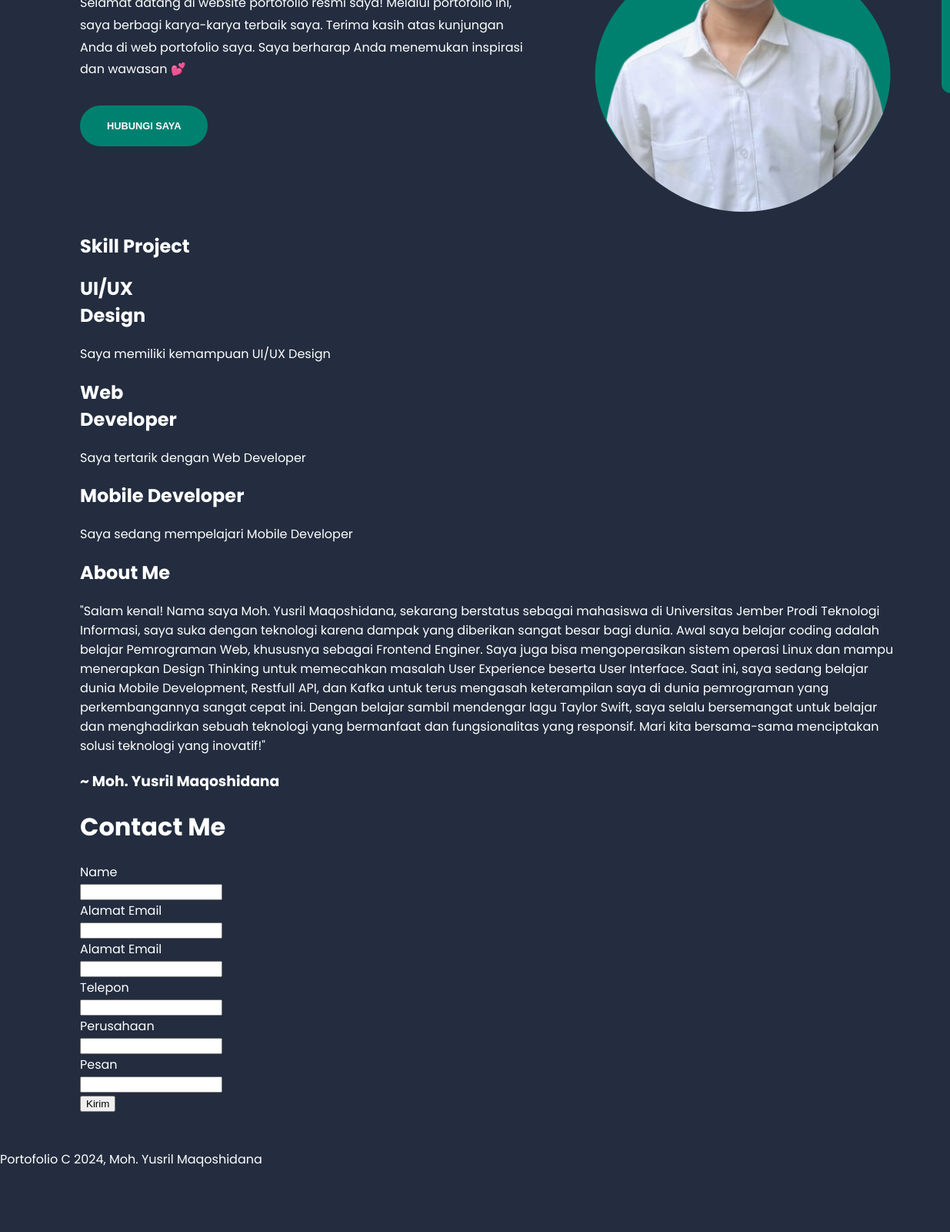
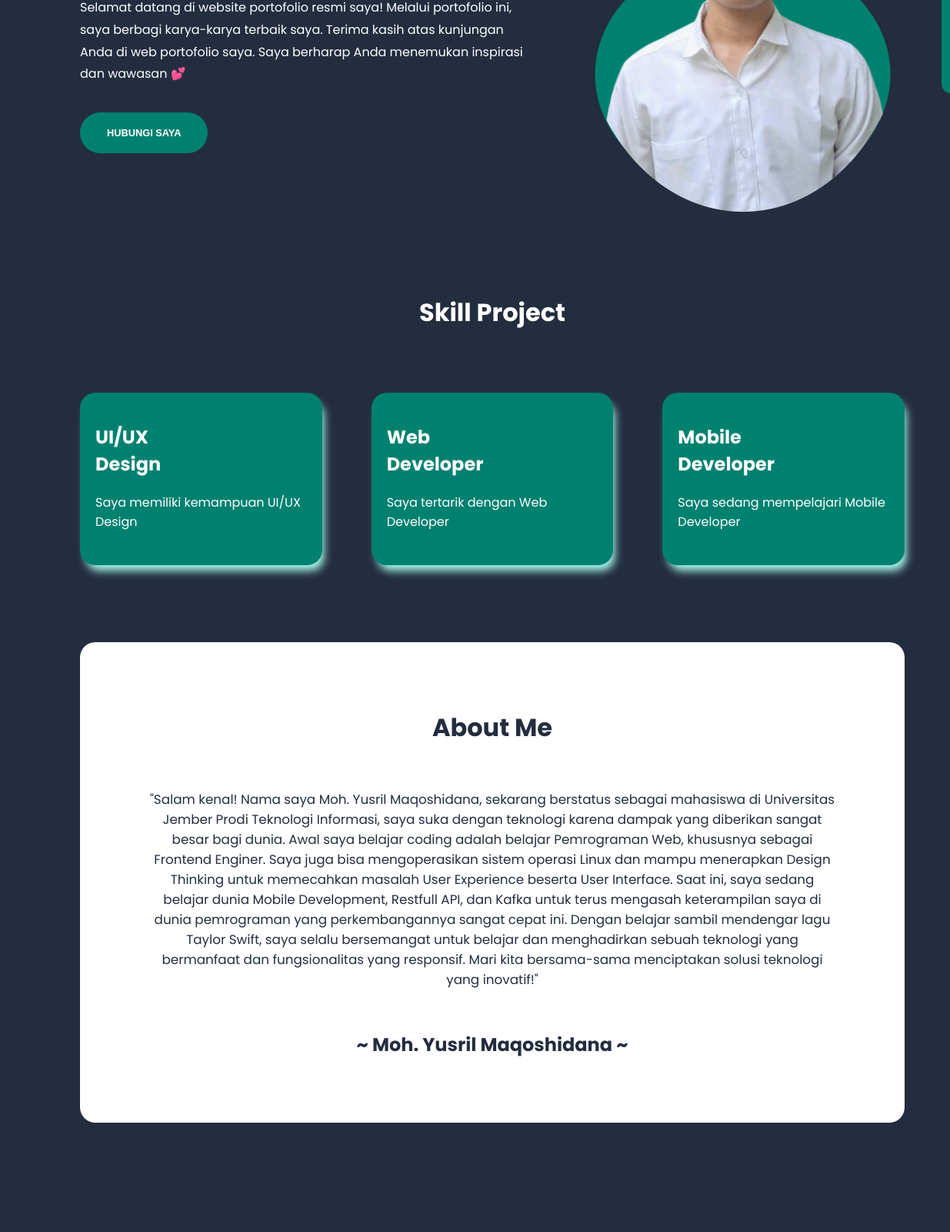
Before and after one commit to YusrilMaqoshidana/Web-Portofolio, a plain HTML site: page index.html in a window 1280 px wide. Shown: the part 380-1980 px from the top of the page at 77% size, 0-1235 px from the left. Before the commit the page ends 1914 px from the top, so only its background shows below. Drawn offline with Linux system fonts and the light colour scheme.

Commit message:
web portofolio 100% selesai

```diff
--- a/css/app.css
+++ b/css/app.css
@@ -64,12 +64,25 @@ body {
     text-transform: uppercase;
     font-size: 0.6rem;
 }
+.hamburger-menu {
+    display: none;
+    flex-direction: column;
+    cursor: pointer;
+}
+
+.bar {
+    width: 2rem;
+    height: 0.2rem;
+    background-color: #fff;
+    margin: 0.2rem 0;
+}
 main {
     flex: 1;
     width: 100%;
     max-width: 1200px;
     margin-inline: auto;
     padding: 2rem 4rem;
+    column-gap: 20rem;
 }
 
 main .content {
@@ -91,12 +104,13 @@ main .content .description-content h1 span {
 main .content .description-content p {
     font-size: 1rem;
     line-height: 1.8rem;
+    margin-bottom: 3rem;
 }
-main .content .description-content button {
+main .content .description-content a {
     padding: 1rem 2rem;
+    text-decoration: none;
     border: 3px solid transparent;
     border-radius: 999px;
-    margin-block-start: 1rem;
     background-color: var(--main-color);
     font-family: 'Quicksand', sans-serif;
     text-transform: uppercase;
@@ -106,15 +120,121 @@ main .content .description-content button {
     cursor: pointer;
     transition: all 0.15s ease-in;
 }
-main .content .description-content button:hover{
+main .content .description-content a:hover{
     background-color: var(--body-color);
-    color: var(--main-color);
+    color: white;
     border: 3px solid var(--main-color);
     font-weight: 700;
 }
-
-/* note lanjut sampai sini*/
-
+main #skill {
+    margin-top: 100px;
+    margin-bottom: 100px;
+    justify-content: center;
+}
+main #skill > h1 {
+    text-align: center;
+    margin-top: 30px;
+    margin-bottom: 80px;
+    font-size: 2rem;
+}
+main #skill .skill-content{
+    display: flex;
+    flex-direction: row;
+    align-items: center;
+    column-gap: 4rem;
+}
+main #skill .skill-content .card {
+    padding: 20px;
+    width: 20rem;
+    height: 14rem;
+    border-radius: 20px;
+    background-color: #008170;
+    -webkit-box-shadow: 5px 10px 12px -3px rgba(171,255,244,1);
+    -moz-box-shadow: 5px 10px 12px -3px rgba(171,255,244,1);
+    box-shadow: 5px 10px 12px -3px rgba(171,255,244,1);
+    transition: all 0.2s ease-in;
+    cursor: pointer;
+}
+main #skill .skill-content .card:hover {
+    background-color: white;
+    -webkit-box-shadow: 0px 0px 12px 10px rgba(171,255,244,1);
+    -moz-box-shadow: 0px 0px 12px 10px rgba(171,255,244,1);
+    box-shadow: 0px 0px 12px 10px rgba(171,255,244,1);
+    color: #232D3F;
+}
+main #about{
+    position: relative;
+    width: 100%;
+    margin-top: 80px;
+    padding: 60px;
+    text-align: center;
+    color: var(--body-color);
+    background-color: white;
+    border-radius: 20px;
+}
+main #about h1{
+    font-size: 2rem;
+    font-weight: 700;
+}
+main #about p{
+    padding: 30px;
+    font-size: 1.05rem;
+    font-weight: 500;
+}
+main #about h3{
+    font-size: 1.5rem;
+    font-weight: 700;
+}
+main #form{
+    margin-top: 20px;
+    margin-bottom: 80px;
+    display: flex;
+    flex-direction: column;
+    gap: 1em;
+}
+main #form h1{
+    font-size: 2rem;
+    font-weight: 700;
+    text-align: center;
+    padding-top: 100px;
+    padding-bottom: 20px;
+}
+main #form label{
+    margin-left: 13%;
+}
+main #form input {
+    width: 75%;
+    padding: 12px 20px;
+    display: block;
+    margin-left: auto;
+    margin-right: auto;
+    border: 2px solid rgba(171,255,244,1);
+    border-radius: 4px;
+}
+main #form input:focus{
+    border: 3px solid rgb(0, 247, 214);
+}
+main #form button{
+    padding: 1rem 2rem;
+    margin-left: auto;
+    margin-right: auto;
+    border: 3px solid transparent;
+    border-radius: 999px;
+    margin-block-start: 1rem;
+    background-color: var(--main-color);
+    text-transform: uppercase;
+    font-size: 0.8rem;
+    font-weight: 700;
+    color: white;
+    cursor: pointer;
+    transition: all 0.15s ease-in;
+}
+main #form button:hover{
+    background-color: var(--body-color);
+    color: white;
+    border: 3px solid var(--main-color);
+    font-weight: 700;
+}
 main .contact {
     position: fixed;
     inset-block: 0;
@@ -151,3 +271,63 @@ main .contact .social-media li a {
 main .contact .social-media li a:hover {
     color: #89b0d9;
 }
+footer{
+    width: 100%;
+    background-color:var(--main-color);
+}
+
+footer p{
+    text-align: center;
+}
+@media only screen and (max-width: 1000px) {
+    .navbar-container{
+        display: flex;
+        justify-content: space-around;
+    }
+    .navbar-container .nav-list ul{
+        column-gap: 0.5rem;
+    }
+    main .content{
+        flex-direction: column;
+    }
+    main .content span{
+      display: block;
+    }
+    main .content aside{
+        order: -1;
+    }
+    main #skill .skill-content{
+        display: flex;
+        flex-direction: column;
+        gap: 2rem ;
+    }
+    main #skill .skill-content .card{
+        width: 70%;
+    }
+}
+@media only screen and (max-width: 620px){
+    .nav-list {
+        display: none;
+        flex-direction: column;
+        width: 100%;
+        position: absolute;
+        top: 60px;
+        left: 0;
+        background-color: var(--body-color);
+    }
+
+    .nav-list.show {
+        display: flex;
+        flex-direction: column;
+        transition: all;
+
+    }
+
+    .nav-list li {
+        margin: 10px 0;
+    }
+
+    .hamburger-menu {
+        display: flex;
+    }
+}
--- a/index.html
+++ b/index.html
@@ -11,7 +11,8 @@
     <link href="https://fonts.googleapis.com/css2?family=Play:wght@700&family=Poppins:ital,wght@0,400;0,700;1,400&display=swap" rel="stylesheet">
     <!-- font awesome -->
     <link rel="stylesheet" href="https://cdnjs.cloudflare.com/ajax/libs/font-awesome/5.15.4/css/all.min.css">
-
+    <!-- Javascript -->
+    <link rel="javascript" href="">
     <title>Portofolio</title>
 </head>
 <body>
@@ -27,6 +28,11 @@
                 <li><a href="#form">Contact</a></li>
             </ul>
         </nav>
+        <div class="hamburger-menu" onclick="toggleMenu()">
+            <div class="bar"></div>
+            <div class="bar"></div>
+            <div class="bar"></div>
+        </div>
     </header>
     <main>
         <div class="content">
@@ -35,7 +41,7 @@
                 <h1><span>I'm interest in </span>Web Developer 🚀</h1>
                 <p>Selamat datang di website portofolio resmi saya! Melalui portofolio ini,
                     saya berbagi karya-karya terbaik saya. Terima kasih atas kunjungan Anda di web portofolio saya. Saya berharap Anda menemukan inspirasi dan wawasan 💕</p>
-                <button>Hubungi Saya</button>
+                <a href="#form">Hubungi Saya</a>
             </article>
             <aside class="content-profile">
                 <img src="image/profil-removebg-preview.png" alt="my profil">
@@ -54,7 +60,7 @@
                     <p>Saya tertarik dengan Web Developer</p>
                 </div>
                 <div class="card">
-                    <h1>Mobile Developer</h1>
+                    <h1>Mobile<br>Developer</h1>
                     <p>Saya sedang mempelajari Mobile Developer</p>
                 </div>
             </div>
@@ -63,44 +69,38 @@
         <article id="about">
             <h1>About Me</h1>
             <p>"Salam kenal! Nama saya Moh. Yusril Maqoshidana, sekarang berstatus sebagai mahasiswa di Universitas Jember Prodi Teknologi Informasi, saya suka dengan teknologi karena dampak yang diberikan sangat besar bagi dunia. Awal saya belajar coding adalah belajar Pemrograman Web, khususnya sebagai Frontend Enginer. Saya juga bisa mengoperasikan sistem operasi Linux dan mampu menerapkan Design Thinking untuk memecahkan masalah User Experience beserta User Interface. Saat ini, saya sedang belajar dunia Mobile Development, Restfull API, dan Kafka untuk terus mengasah keterampilan saya di dunia pemrograman yang perkembangannya sangat cepat ini. Dengan belajar sambil mendengar lagu Taylor Swift, saya selalu bersemangat untuk belajar dan menghadirkan sebuah teknologi yang bermanfaat dan fungsionalitas yang responsif. Mari kita bersama-sama menciptakan solusi teknologi yang inovatif!"</p>
-            <h3>~ Moh. Yusril Maqoshidana</h3>
+            <h3>~ Moh. Yusril Maqoshidana ~</h3>
         </article>
 
         <form action="" id="form">
             <h1>Contact Me</h1>
-            <div>
+            <div class="child-form">
                 <label for="name">Name</label>
                 <br>
-                <input type="name" id="name" />
+                <input type="name" id="name" placeholder="ex: John"/>
               </div>
 
               <div>
                 <label for="email">Alamat Email</label>
                 <br>
-                <input type="email" id="email" />
-              </div>
-
-              <div>
-                <label for="number">Alamat Email</label>
-                <br>
-                <input type="number" id="number" />
+                <input type="email" id="email" placeholder="ex: jhon@gmail.com"/>
               </div>
               <div>
                 <label for="number">Telepon</label>
                 <br>
-                <input type="number" id="number" />
+                <input type="number" id="number" placeholder="ex: +6285235..."/>
               </div>
               <div>
                 <label for="text">Perusahaan</label>
                 <br>
-                <input type="text" id="text" />
+                <input type="text" id="text" placeholder="Your company..."/>
               </div>
               <div>
                 <label for="text">Pesan</label>
                 <br>
-                <input type="text" id="text" />
+                <input type="text" id="text" placeholder="Ketik disini..."/>
               </div>
-              <button>Kirim</button>
+              <button type="submit" value="submit">Kirim</button>
         </form>
 
         <aside class="contact">
@@ -124,4 +124,10 @@
         <p>Portofolio C 2024, Moh. Yusril Maqoshidana</p>
     </footer>
 </body>
+<script>
+        function toggleMenu() {
+            var navList = document.querySelector('.nav-list');
+            navList.classList.toggle('show');
+        }
+</script>
 </html>
```
